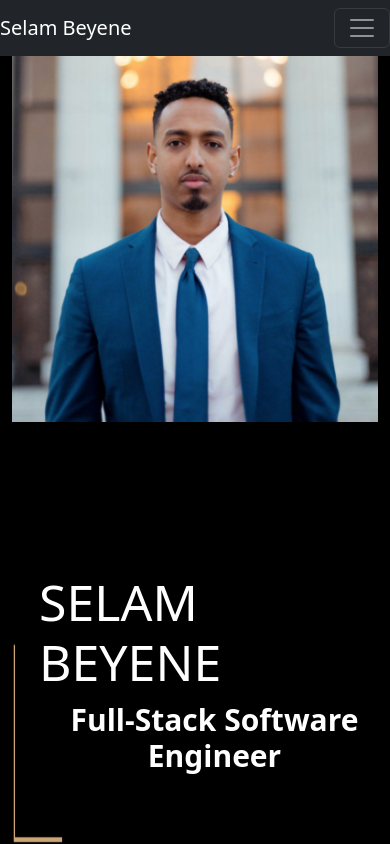
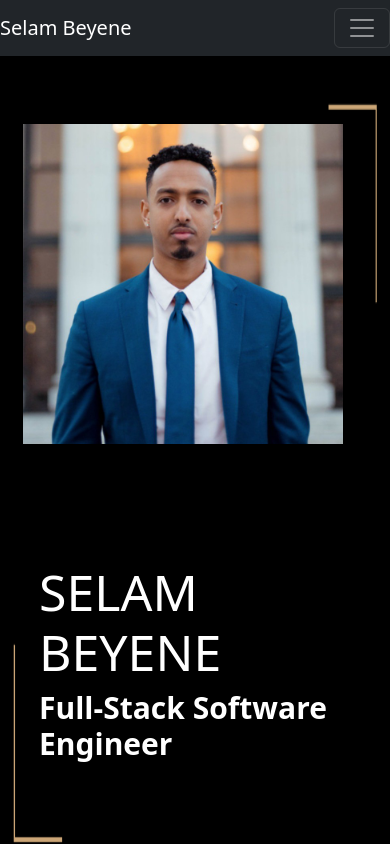
Before and after one commit to Slmbyn/my-portfolio, a React (Create React App) app: page / in a window 390 px wide. Shown: the top 844 px of the page. Built offline with nearby package versions, Linux system fonts and the light colour scheme.

Commit message:
adjusts landing page on mobile

```diff
--- a/src/styles/Landing.module.css
+++ b/src/styles/Landing.module.css
@@ -33,24 +33,27 @@
 /* Mobile Styles */
 @media (max-width: 767px) {
     .heading {
-        margin-top: 0; /* Adjust as needed */
-        text-align: center; /* Center the text on mobile */
+        position: absolute;
+        bottom: 10px;
+        /* text-align: center; */
     }
 
-    .heading .name {
+    .name {
         font-size: 50px; /* Adjust font size for mobile */
-        margin-top: 10px; /* Add margin at the top */
-        margin-bottom: 10px; /* Add margin at the bottom */
+
+        /* margin-top: 10px;
+        margin-bottom: 10px;  */
     }
 
-    .heading .job {
+    .job {
         font-size: 30px; /* Adjust font size for mobile */
-        margin-bottom: 20px; /* Add more margin at the bottom */
+        /* margin-bottom: 20px; */
     }
 
     .headshotcontainer {
-        position: static; /* Reset position for mobile */
-        width: 100%; /* Make the image full width on mobile */
-        text-align: center; /* Center the image on mobile */
+        position: absolute;
+        width: 20em; /* Make the image full width on mobile */
+        right: 12vw;
+        /* left: 5vw; */
     }
 }
```
